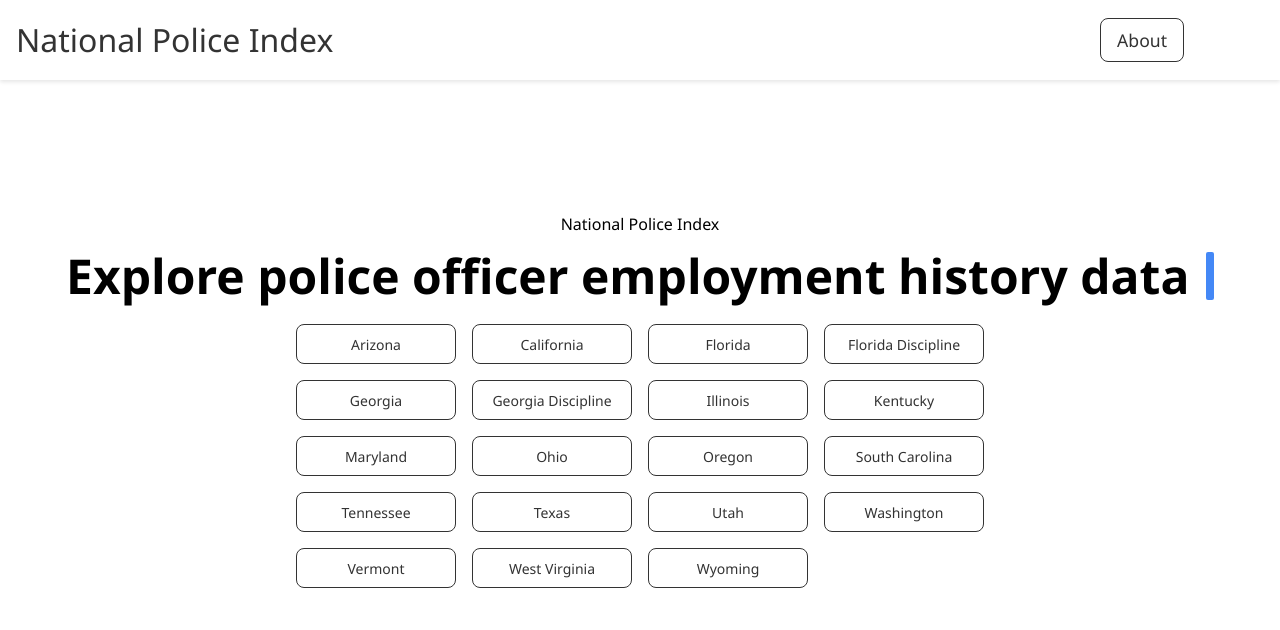
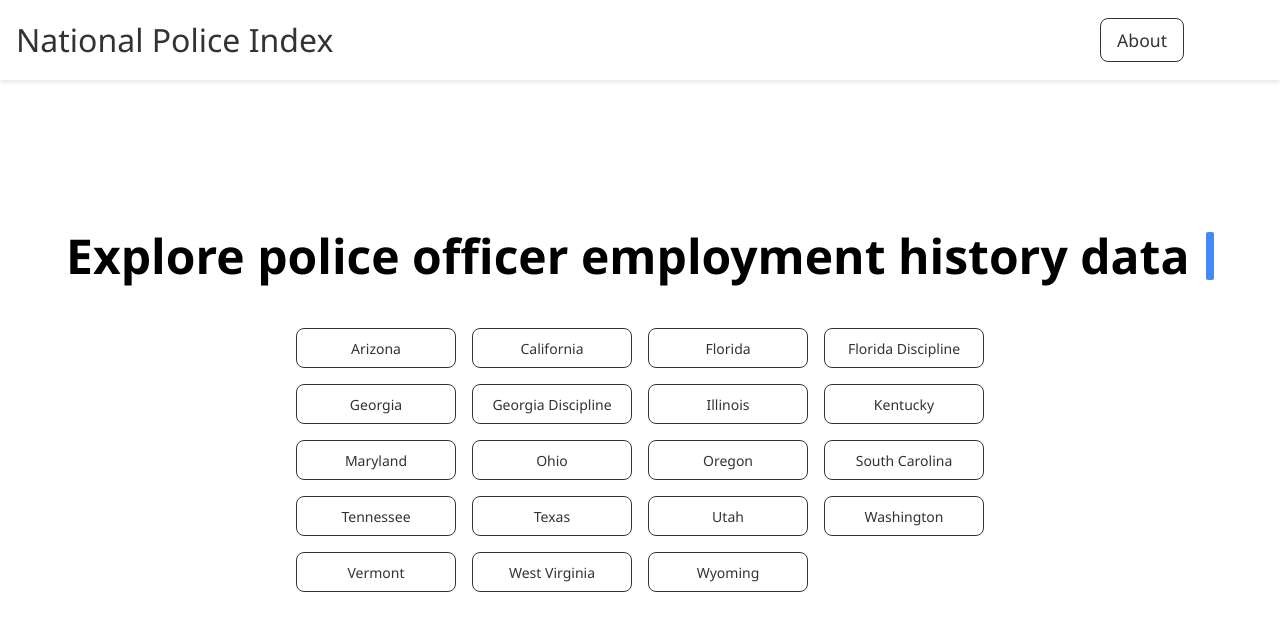
Before and after one commit to ayyubibrahimi/us-post-front-end, a Next.js app in the folder web/: page / in a window 1280 px wide. Shown: the top 630 px of the page. Built offline with nearby package versions, Linux system fonts and the light colour scheme.

Commit message:
removed sub header

```diff
--- a/web/components/LandingPage/LandingScreen.tsx
+++ b/web/components/LandingPage/LandingScreen.tsx
@@ -37,9 +37,6 @@ const LandingScreen: React.FC<LandingScreenProps> = ({ onButtonClick }) => {
 
   return (
     <div className={`flex flex-col items-center justify-center min-h-screen space-y-4 ${styles.landingScreenContainer}`}>
-      <p className={`${styles.peaceOfficerText} text-xs sm:text-base`}>
-        National Police Index
-      </p>
       <TypewriterEffectSmooth
         words={words}
         className={`text-2xl md:text-4xl lg:text-5xl font-bold text-center ${styles.typewriterBase}`}
--- a/web/components/LandingPage/LandingScreenLight.module.scss
+++ b/web/components/LandingPage/LandingScreenLight.module.scss
@@ -40,6 +40,7 @@
 .peaceOfficerText {
   color: #000000; // Black
   font-family: 'Segoe UI';
+  font-size: 1.875rem; /* Adjust as needed */
 }
 
 .black {
--- a/web/components/Pages/AgencyTable.tsx
+++ b/web/components/Pages/AgencyTable.tsx
@@ -2,7 +2,17 @@ import React, { useState, useCallback, useMemo } from 'react';
 import tableStyles from './tableLight.module.scss';
 import { CSVLink } from 'react-csv';
 import { FontAwesomeIcon } from '@fortawesome/react-fontawesome';
-import { faSearch, faArrowUp, faArrowDown } from '@fortawesome/free-solid-svg-icons';
+import { faSearch, faArrowUp, faArrowDown,
+  faChevronUp,
+  faChevronDown,
+  faCaretUp,
+  faCaretDown,
+  faLongArrowAltUp,
+  faLongArrowAltDown,
+  faSortUp,
+  faSortDown,
+  faAngleUp,
+  faAngleDown } from '@fortawesome/free-solid-svg-icons';
 import { useTable, useSortBy, Column, UseSortByColumnProps, HeaderGroup } from 'react-table';
 import { debounce } from 'lodash';
 
@@ -193,11 +203,11 @@ const AgencyTable: React.FC<AgencyTableProps> = ({
                         <span>{column.render('Header')}</span>
                         <div style={{ display: 'flex', alignItems: 'center', marginLeft: '8px' }}>
                           <FontAwesomeIcon
-                            icon={faArrowUp}
+                            icon={faChevronUp}
                             className={`${tableStyles.arrowIcon} ${(columnWithSort.isSorted && !columnWithSort.isSortedDesc) ? tableStyles.activeSortIcon : ''}`}
                           />
                           <FontAwesomeIcon
-                            icon={faArrowDown}
+                            icon={faChevronDown}
                             className={`${tableStyles.arrowIcon} ${(columnWithSort.isSorted && columnWithSort.isSortedDesc) ? tableStyles.activeSortIcon : ''}`}
                           />
                         </div>
```
